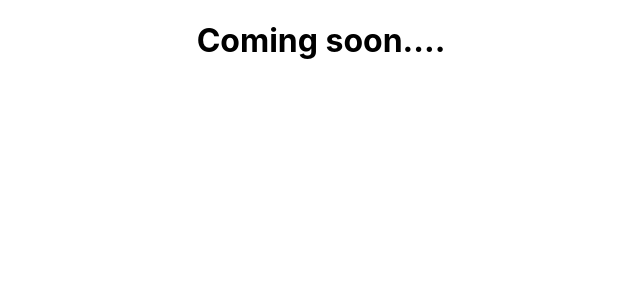
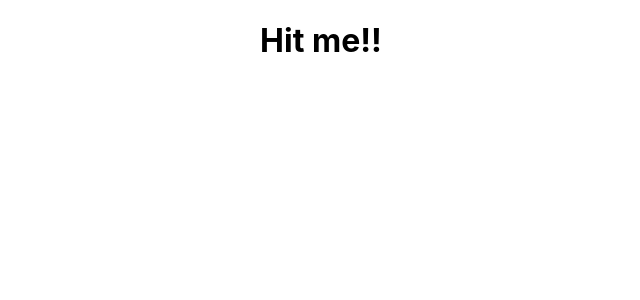
Before and after one commit to jatin33/portfolio, a React (Create React App) app: page / in a window 1280 px wide. Shown: the top 300 px of the page, without its empty margins (319-959 px from the left). Built offline with nearby package versions, Linux system fonts and the light colour scheme.

Commit message:
testing ci

```diff
--- a/src/App.js
+++ b/src/App.js
@@ -4,7 +4,7 @@ import './App.css';
 function App() {
   return (
     <div className="App">
-      <h1>Coming soon....</h1>
+      <h1>Hit me!!</h1>
     </div>
   );
 }
```
